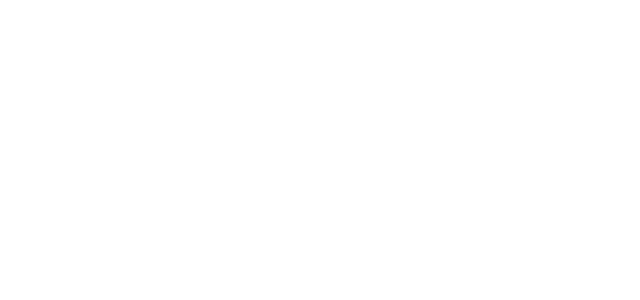
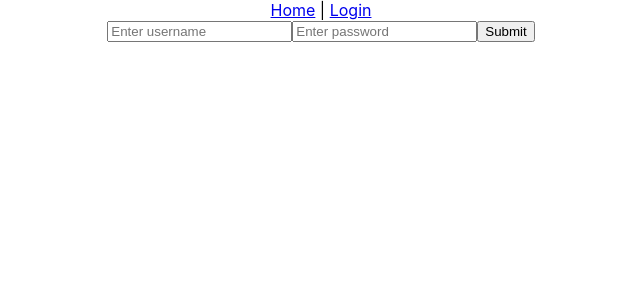
Before and after one commit to SabMehdi/frontend-justify, a React (Create React App) app: page /login in a window 1280 px wide. Shown: the top 300 px of the page, without its empty margins (319-959 px from the left). Built offline with nearby package versions, Linux system fonts and the light colour scheme.

Commit message:
pages and routes

```diff
--- a/src/App.js
+++ b/src/App.js
@@ -1,10 +1,20 @@
 import logo from './logo.svg';
 import './App.css';
+import { BrowserRouter as Router, Route, Routes } from 'react-router-dom';
+import { Home } from './pages/Home';
+import Login from './pages/Login';
+import Header from './components/Header';
 
 function App() {
   return (
     <div className="App">
-
+      <Router>
+        <Header/>
+        <Routes>
+          <Route Component={Home} path="/" exact />
+          <Route Component={Login} path="/login" />
+        </Routes>
+      </Router>
     </div>
   );
 }
--- /dev/null
+++ b/src/components/Header.js
@@ -0,0 +1,14 @@
+import React from 'react'
+import { Link } from 'react-router-dom'
+
+const Header = () => {
+  return (
+    <div>
+        <Link to="/">Home</Link>
+        <span> | </span>
+        <Link to="/login">Login</Link>
+    </div>
+  )
+}
+
+export default Header
--- a/src/pages/Login.js
+++ b/src/pages/Login.js
@@ -1,13 +1,15 @@
 import React from 'react'
 
 const Login = () => {
-  return (
-    <div>
-        <input type='text' name='username' placeholder='Enter username'> </input>
-        <input type='password' name='password' placeholder='Enter password'> </input>
-        <input type='submit'/>
-    </div>
-  )
+    return (
+        <div>
+            <form>
+                <input type='text' name='username' placeholder='Enter username'/>
+                <input type='password' name='password' placeholder='Enter password'/>
+                <input type='submit' />
+            </form>
+        </div>
+    )
 }
 
 export default Login
```
